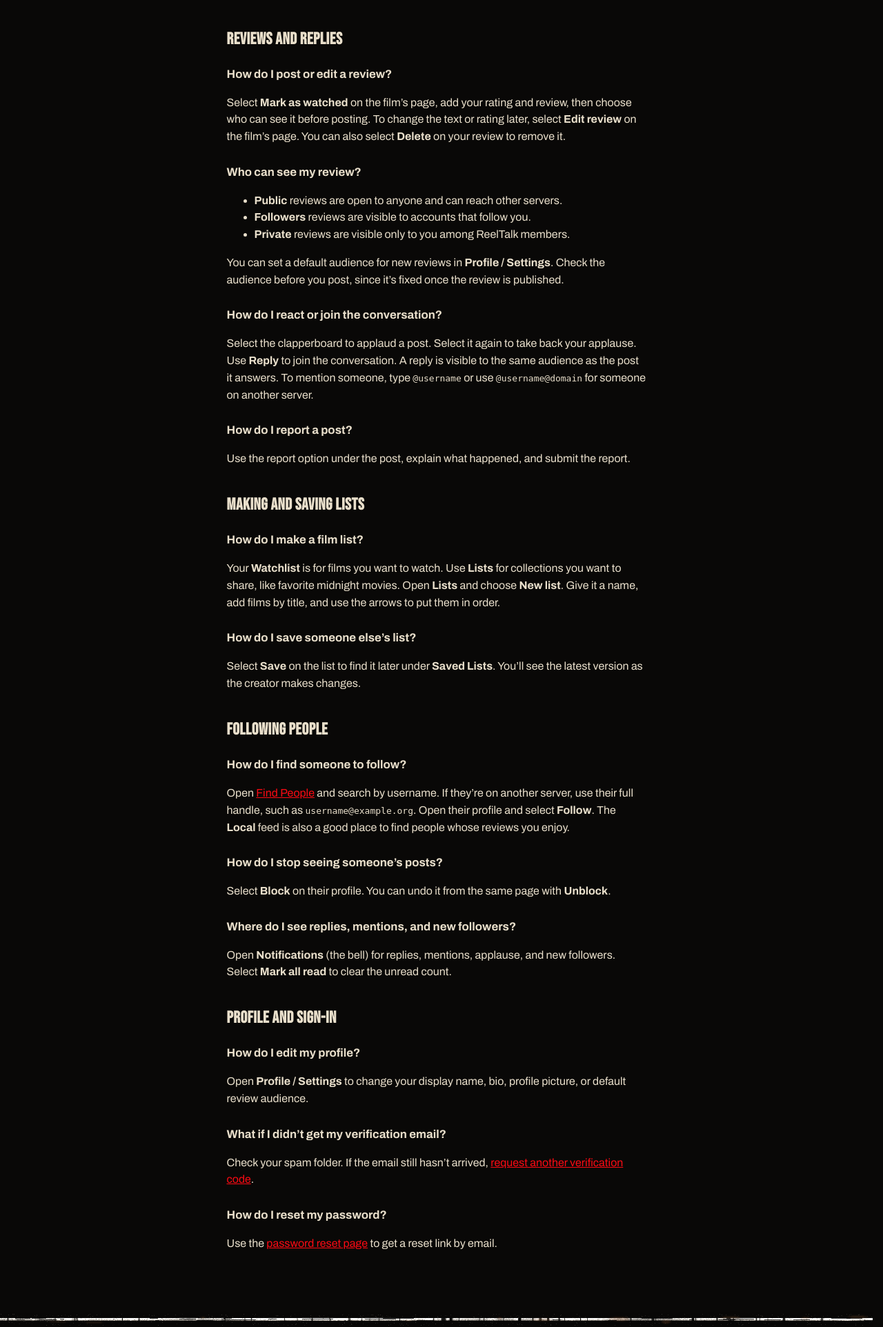
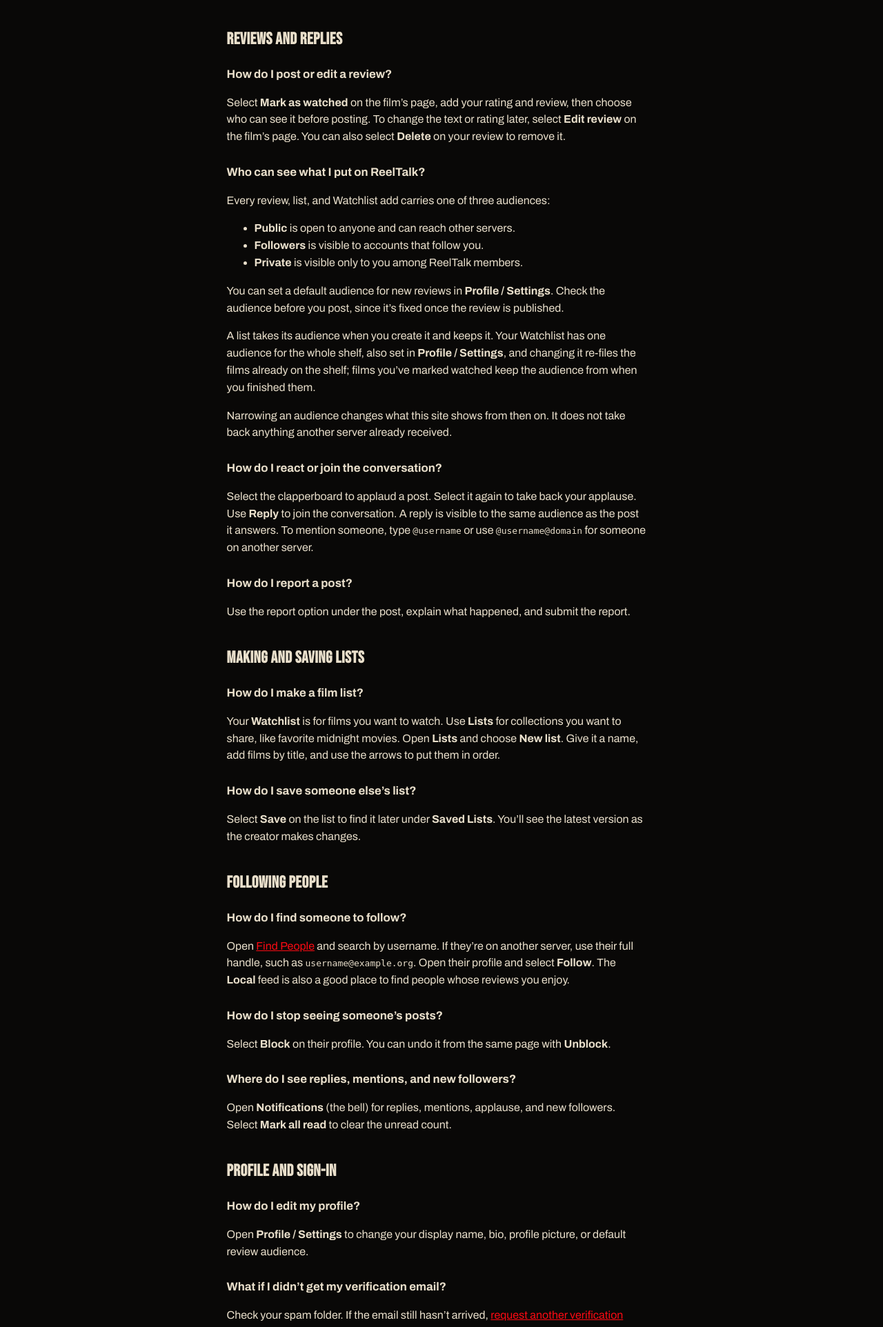
Before and after one commit to minnixtx/reeltalk, a Django app: template templates/help.html in a window 1280 px wide. Shown: the part 1346-3270 px from the top of the page at 69% size. Run offline with Django 5.2, Linux system fonts and the light colour scheme; the template is opened without the code that fills it, so the values that code supplies are empty.

Commit message:
What an audience promises is said once, on the help page
The copy increment of the W-arc (W3). Until now the three audiences were
explained for reviews only, and the two surfaces that W1 and W2 gave an
audience -- member-made lists and Watchlist adds -- said nothing about what
choosing one costs. No new control, route, column or migration: this is the
written half of the arc.

The help page's audience question is now "Who can see what I put on ReelTalk?"
and answers for all three surfaces at once. The three bullets lost the word
"reviews" so they describe the audiences rather than one thing that carries
them, and two paragraphs say what a member cannot infer from a label: that a
list takes its audience when it is created and keeps it, that the Watchlist
carries one audience for the whole shelf and re-files the adds already on it
when the setting moves, that a film you finished keeps the audience of its
finish (D6), and that narrowing an audience changes only what this site shows
from then on -- nothing another server already received comes back (D8).

The New list page carries one muted line under its radios, because there the
choice is fixed at creation and the edit page has no control to change it (D2):
a member who picks wrong makes a different list, not an edited one. It sits
inside the fieldset rather than beside it, so it reads as a caveat on the three
options and not as a fourth one.

Neither settings select carries a sentence. The owner ruled that twice: first
that the wording arrives in one pass rather than a control at a time, then,
having seen this copy rendered under the selects, that a paragraph does not
belong under a settings select at all. The form comment records the ruling and
points at the help page, so the next pass does not re-add it.

The help-page sentences are pinned on the rendered page through a helper that
folds whitespace runs to a single space: the template wraps those lines, and a
line break in the source is not a different sentence, so matching raw bytes
would pin the wrapping instead of the wording. The create-page line is pinned
beside the three radios, and both settings selects are pinned as
offered-and-opened-on-the-member's-own-value, which is all they now promise.
Full gate: 3067 passed, 8 skipped.

```diff
--- a/reeltalk/social/static/css/reeltalk.css
+++ b/reeltalk/social/static/css/reeltalk.css
@@ -1337,6 +1337,16 @@ ul.errorlist {
   margin: 0.15rem 1.25rem 0 0;
 }
 
+/* The one line the New list page puts under its radios (W-arc W3): there the
+   audience is fixed at creation and the edit page offers no control, so the
+   fieldset has to carry the caveat itself. Small and muted because it is a
+   caveat and not a fourth option, and it sits inside the box's own padding
+   rather than on a paragraph's default margins. */
+.audience-choice .audience-note {
+  font-size: 0.82rem;
+  margin: 0.45rem 0 0.1rem;
+}
+
 /* The report box's free-text field (_report_form.html, on the post page and
    the profile). It has never had a rule of its own, so it opens as a
    browser-default white plate with black text in the middle of a page built
--- a/templates/help.html
+++ b/templates/help.html
@@ -88,15 +88,26 @@
     You can also select <strong>Delete</strong> on your review to remove it.
   </p>
 
-  <h3 id="who-sees-what">Who can see my review?</h3>
+  <h3 id="who-sees-what">Who can see what I put on ReelTalk?</h3>
+  <p>Every review, list, and Watchlist add carries one of three audiences:</p>
   <ul>
-    <li><strong>Public</strong> reviews are open to anyone and can reach other servers.</li>
-    <li><strong>Followers</strong> reviews are visible to accounts that follow you.</li>
-    <li><strong>Private</strong> reviews are visible only to you among ReelTalk members.</li>
+    <li><strong>Public</strong> is open to anyone and can reach other servers.</li>
+    <li><strong>Followers</strong> is visible to accounts that follow you.</li>
+    <li><strong>Private</strong> is visible only to you among ReelTalk members.</li>
   </ul>
   <p>
     You can set a default audience for new reviews in <strong>Profile / Settings</strong>.
     Check the audience before you post, since it’s fixed once the review is published.
+  </p>
+  <p>
+    A list takes its audience when you create it and keeps it. Your Watchlist has
+    one audience for the whole shelf, also set in <strong>Profile / Settings</strong>,
+    and changing it re-files the films already on the shelf; films you’ve marked
+    watched keep the audience from when you finished them.
+  </p>
+  <p>
+    Narrowing an audience changes what this site shows from then on. It does not
+    take back anything another server already received.
   </p>
 
   <h3 id="applause-replies">How do I react or join the conversation?</h3>
```
Also changed, not shown: reeltalk/lists/templates/lists/create.html (+7 -2 lines), reeltalk/social/forms.py (+10 -7 lines), reeltalk/tests/test_default_audience.py (+4 -3 lines), reeltalk/tests/test_help_page.py (+43 -0 lines), reeltalk/tests/test_list_visibility_read_paths.py (+4 -0 lines), reeltalk/tests/test_watchlist_visibility_read_paths.py (+2 -0 lines).
